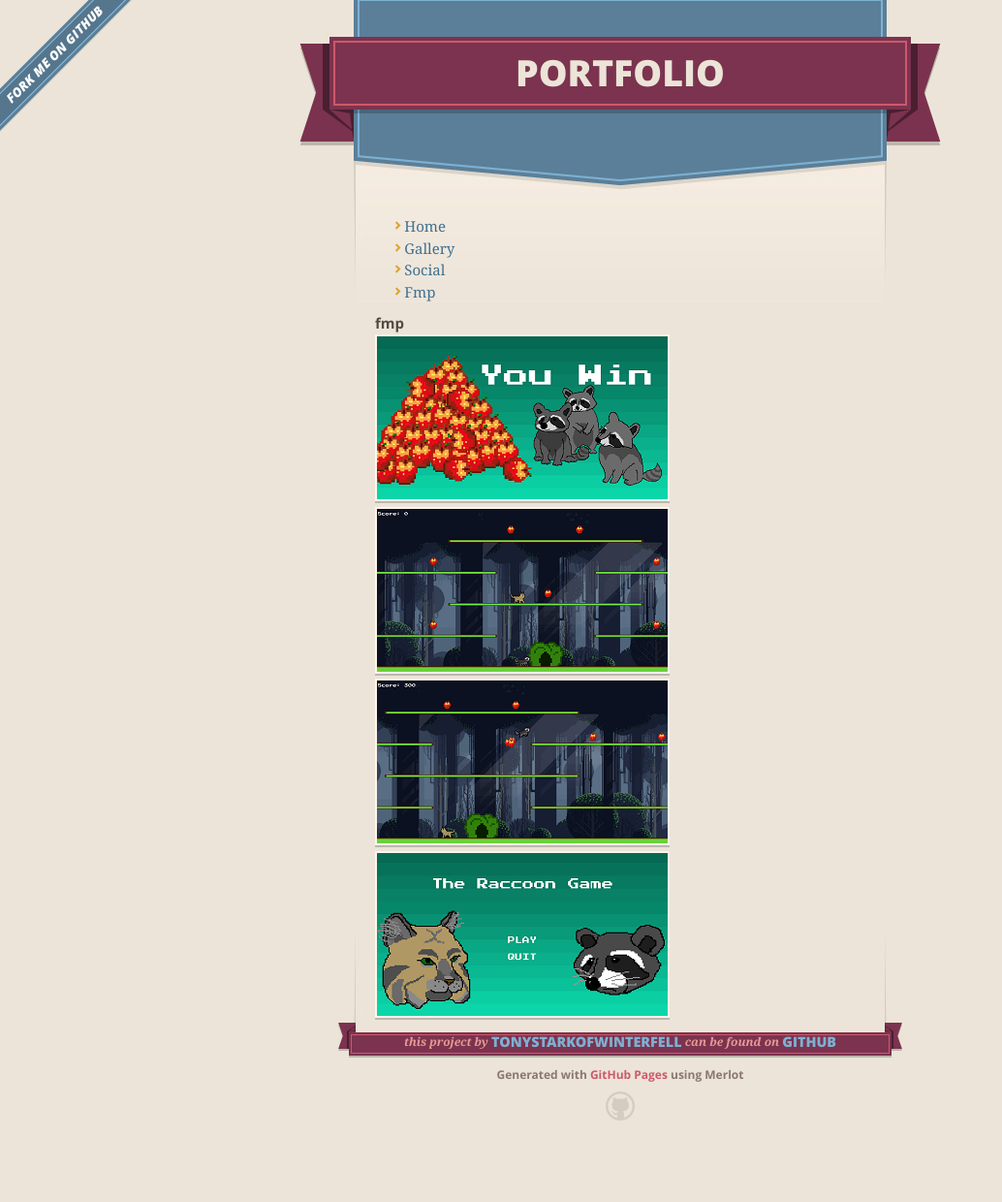
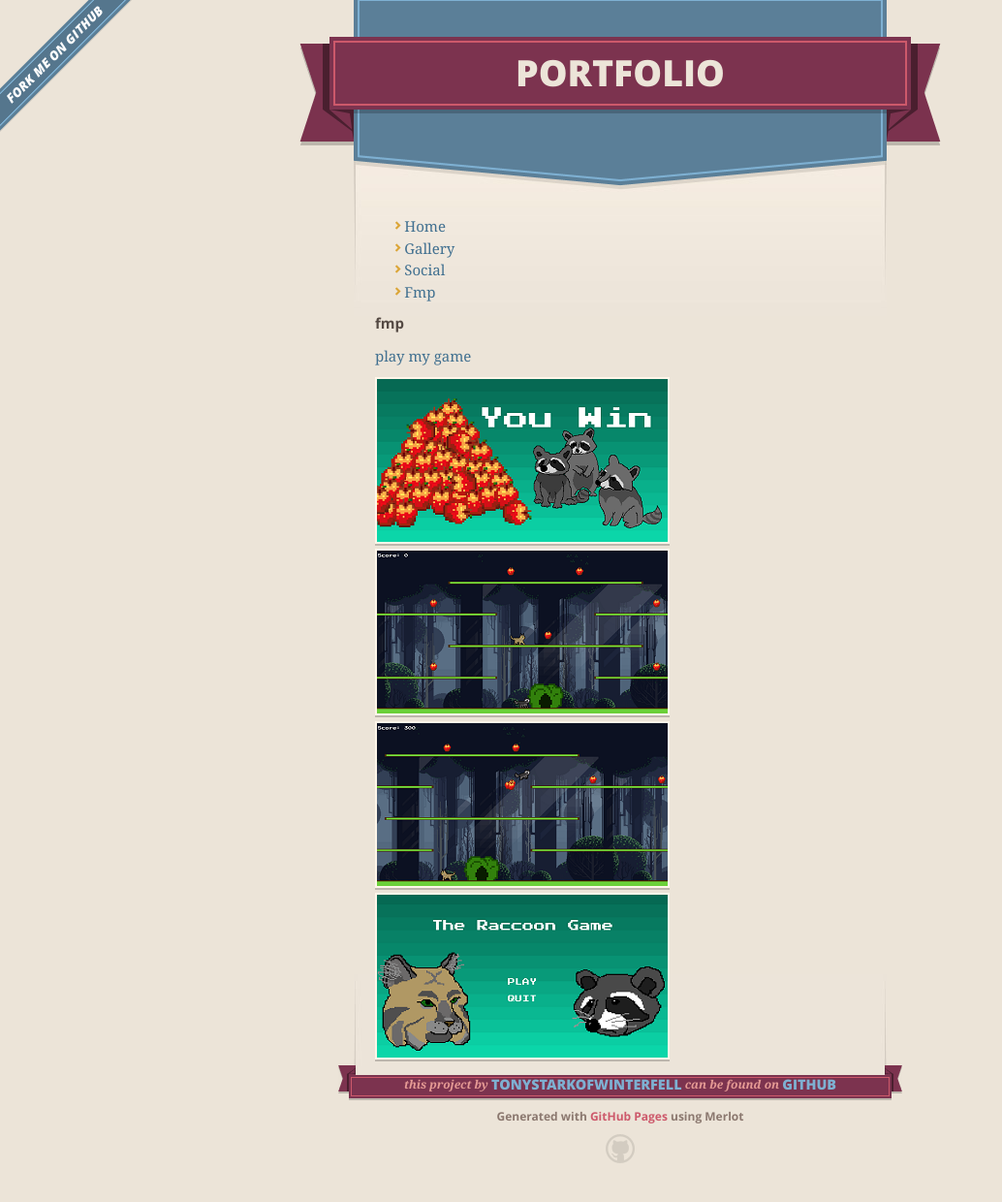
Before and after one commit to TonyStarkOfWinterfell/portfolio, a Jekyll site: the page built from fmp.md, in a window 1280 px wide. Shown: the whole page at 97% size, without its empty margins (0-1034 px from the left). Built offline with Jekyll 4.4.1, drawn with Linux system fonts in a browser that asks for light colours; our own code applies the rules of GitHub Pages for plain Markdown files; the repository's description, which GitHub fills in, is left out; before the commit the page ends 1196 px from its top, so only the background shows below that.

Commit message:
Update fmp.md

```diff
--- a/fmp.md
+++ b/fmp.md
@@ -1,4 +1,7 @@
 # fmp
+
+[play my game](https://tonystarkofwinterfell.github.io/WebGLLink/index.html)
+
 
 <div>
       <a class="example-image-link" href="assets/Fmp/Level.PNG" data-lightbox="example-set" data-title="Click the right half of the image to move forward.">
```
